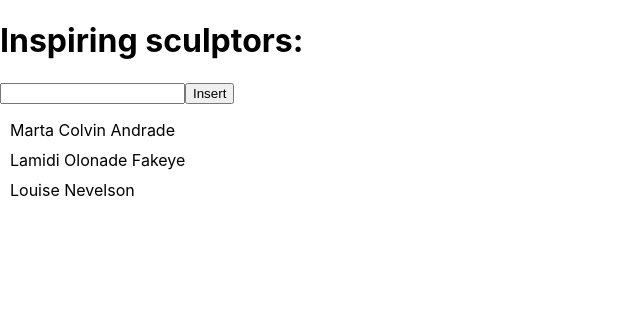
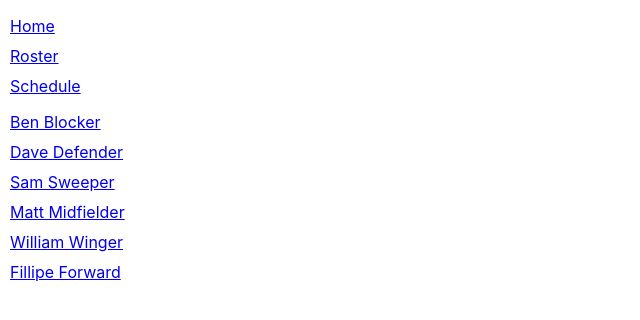
Before and after one commit to UALR-FrontEndWebDevelopmentCourse/react-examples, a React (Create React App) app: page /roster in a window 1280 px wide. Shown: the top 320 px of the page, without its empty margins (0-640 px from the left). Built offline with nearby package versions, Linux system fonts and the light colour scheme.

Commit message:
Navigation based on react router

```diff
--- a/package.json
+++ b/package.json
@@ -8,6 +8,7 @@
     "@testing-library/user-event": "^13.5.0",
     "react": "^18.2.0",
     "react-dom": "^18.2.0",
+    "react-router-dom": "^4.2.2",
     "react-scripts": "5.0.1",
     "web-vitals": "^2.1.4"
   },
--- a/src/App.js
+++ b/src/App.js
@@ -1,7 +1,18 @@
-import List from "./Components/InsertList";
+import Header from "./Components/Header";
+import Main from "./Components/Main";
 
+// TODO 02. Here we define the routes
+/*
+Our application is defined within the <App> component.
+To simplify things, we will split our application into two parts.
+The <Header> component will contain links to navigate throughout the website.
+The <Main> component is where the rest of the content will be rendered.
+ */
 export default function App() {
     return (
-        <List/>
+        <div>
+            <Header/>
+            <Main/>
+        </div>
     );
 }
--- /dev/null
+++ b/src/Components/FullRoster.js
@@ -0,0 +1,23 @@
+import React from 'react'
+import PlayerAPI from '../api'
+import {Link} from 'react-router-dom'
+
+// The FullRoster iterates over all of the players and creates
+// a link to their profile page.
+function FullRoster() {
+    return (
+        <div>
+            <ul>
+                {
+                    PlayerAPI.all().map(p => (
+                        <li key={p.number}>
+                            <Link to={`/roster/${p.number}`}>{p.name}</Link>
+                        </li>
+                    ))
+                }
+            </ul>
+        </div>
+    )
+}
+
+export default FullRoster
--- /dev/null
+++ b/src/Components/Header.js
@@ -0,0 +1,19 @@
+import React from 'react'
+import { Link } from 'react-router-dom'
+
+// The Header creates links that can be used to navigate
+// between routes.
+function Header() {
+    return (
+        <header>
+            <nav>
+                <ul>
+                    <li><Link to='/'>Home</Link></li>
+                    <li><Link to='/roster'>Roster</Link></li>
+                    <li><Link to='/schedule'>Schedule</Link></li>
+                </ul>
+            </nav>
+        </header>
+    )
+}
+export default Header
--- /dev/null
+++ b/src/Components/Home.js
@@ -0,0 +1,11 @@
+import React from 'react'
+
+function Home() {
+    return (
+        <div>
+            <h1>Welcome to the Tornadoes Website!</h1>
+        </div>
+    )
+}
+
+export default Home
--- /dev/null
+++ b/src/Components/Main.js
@@ -0,0 +1,25 @@
+import React from 'react'
+import {Switch, Route} from 'react-router-dom'
+import Home from './Home'
+import Roster from './Roster'
+import Schedule from './Schedule'
+
+// The Main component renders one of the three provided
+// Routes (provided that one matches). Both the /roster
+// and /schedule routes will match any pathname that starts
+// with /roster or /schedule. The / route will only match
+// when the pathname is exactly the string "/"
+
+function Main() {
+    return (
+        <main>
+            <Switch>
+                <Route exact path='/' component={Home}/>
+                <Route path='/roster' component={Roster}/>
+                <Route path='/schedule' component={Schedule}/>
+            </Switch>
+        </main>
+    )
+}
+
+export default Main
--- /dev/null
+++ b/src/Components/Player.js
@@ -0,0 +1,24 @@
+import React from 'react'
+import PlayerAPI from '../api'
+import { Link } from 'react-router-dom'
+
+// The Player looks up the player using the number parsed from
+// the URL's pathname. If no player is found with the given
+// number, then a "player not found" message is displayed.
+function Player (props) {
+    const player = PlayerAPI.get(
+        parseInt(props.match.params.number, 10)
+    )
+    if (!player) {
+        return <div>Sorry, but the player was not found</div>
+    }
+    return (
+        <div>
+            <h1>{player.name} (#{player.number})</h1>
+            <h2>Position: {player.position}</h2>
+            <Link to='/roster'>Back</Link>
+        </div>
+    )
+}
+
+export default Player
--- /dev/null
+++ b/src/Components/Roster.js
@@ -0,0 +1,16 @@
+import React from 'react'
+import { Switch, Route } from 'react-router-dom'
+import FullRoster from './FullRoster'
+import Player from './Player'
+
+// The Roster component matches one of two different routes
+// depending on the full pathname
+function Roster() {
+    return (
+        <Switch>
+            <Route exact path='/roster' component={FullRoster}/>
+            <Route path='/roster/:number' component={Player}/>
+        </Switch>
+    )
+}
+export default Roster
--- /dev/null
+++ b/src/Components/Schedule.js
@@ -0,0 +1,15 @@
+import React from 'react'
+
+function Schedule() {
+    return (
+        <div>
+            <ul>
+                <li>6/5 @ Evergreens</li>
+                <li>6/8 vs Kickers</li>
+                <li>6/14 @ United</li>
+            </ul>
+        </div>
+    )
+}
+
+export default Schedule
--- /dev/null
+++ b/src/api.js
@@ -0,0 +1,20 @@
+// A simple data API that will be used to get the data for our
+// components. On a real website, a more robust data fetching
+// solution would be more appropriate.
+const PlayerAPI = {
+    players: [
+        { number: 1, name: "Ben Blocker", position: "G" },
+        { number: 2, name: "Dave Defender", position: "D" },
+        { number: 3, name: "Sam Sweeper", position: "D" },
+        { number: 4, name: "Matt Midfielder", position: "M" },
+        { number: 5, name: "William Winger", position: "M" },
+        { number: 6, name: "Fillipe Forward", position: "F" }
+    ],
+    all: function() { return this.players},
+    get: function(id) {
+        const isPlayer = p => p.number === id
+        return this.players.find(isPlayer)
+    }
+}
+
+export default PlayerAPI
--- a/src/index.js
+++ b/src/index.js
@@ -3,12 +3,16 @@ import ReactDOM from 'react-dom/client';
 import './index.css';
 import App from './App';
 import reportWebVitals from './reportWebVitals';
+import {BrowserRouter} from "react-router-dom";
 
 const root = ReactDOM.createRoot(document.getElementById('root'));
 root.render(
-  <React.StrictMode>
-    <App />
-  </React.StrictMode>
+    // TODO 1. Wrap the App with a BrowserRouter component
+    <React.StrictMode>
+        <BrowserRouter>
+            <App/>
+        </BrowserRouter>
+    </React.StrictMode>
 );
 
 // If you want to start measuring performance in your app, pass a function
```
Also changed, not shown: 1 other file (tests, documents, lock files or other folders).
